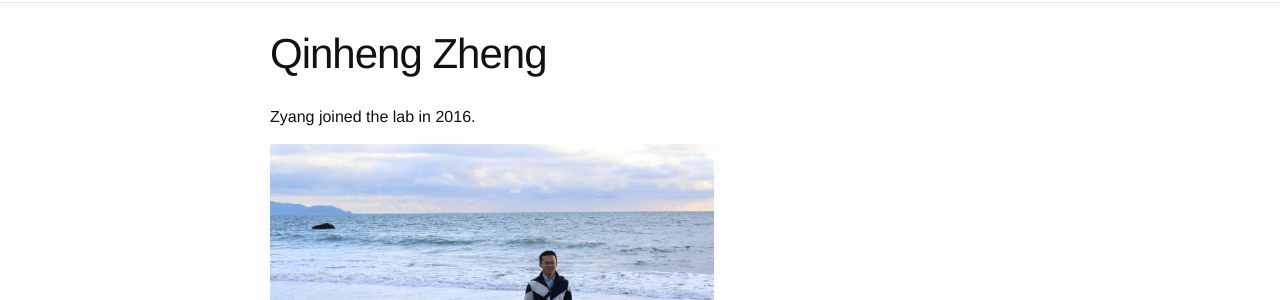
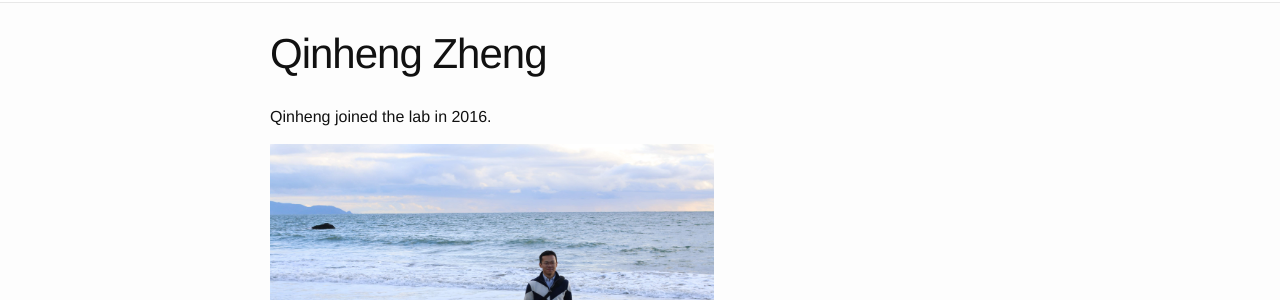
Before and after one commit to UCSF-CMP/shokat-lab, a Jekyll site: the page built from lab/zheng.md, in a window 1280 px wide. Shown: the part 181-481 px from the top of the page. Built offline with Jekyll 4.4.1, drawn with Linux system fonts in a browser that asks for light colours; nearby versions of some CDN libraries.

Commit message:
fixed Qinheng text

```diff
--- a/lab/zheng.md
+++ b/lab/zheng.md
@@ -3,9 +3,9 @@ layout: page
 title: Qinheng Zheng
 permalink: /zheng/
 ---
-Zyang joined the lab in 2016.
+Qinheng joined the lab in 2016.
 
-![zhang pic](../img/zheng.jpg){: width="60%" }
+![zheng pic](../img/zheng.jpg){: width="60%" }
 
 
 
```
